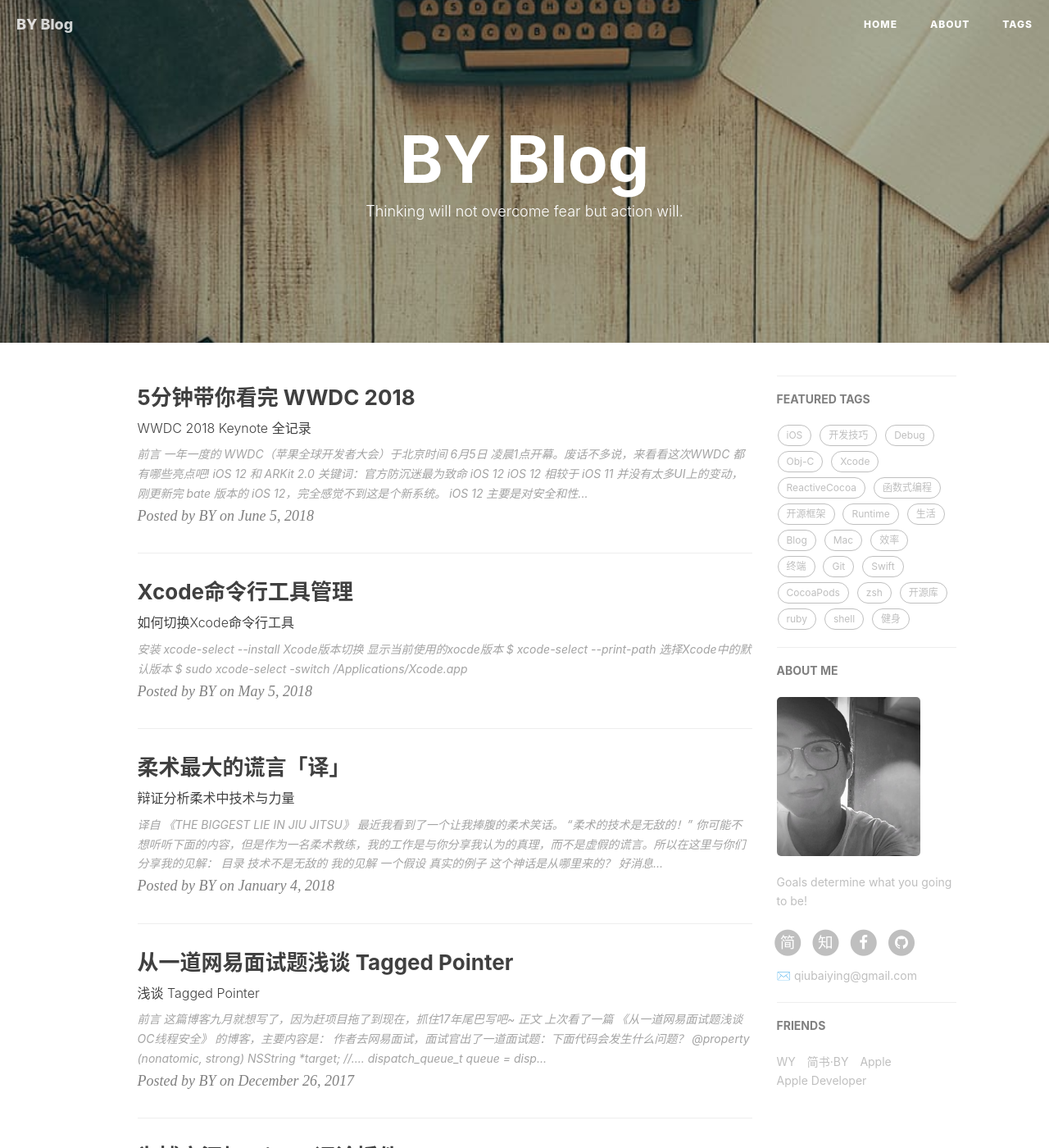
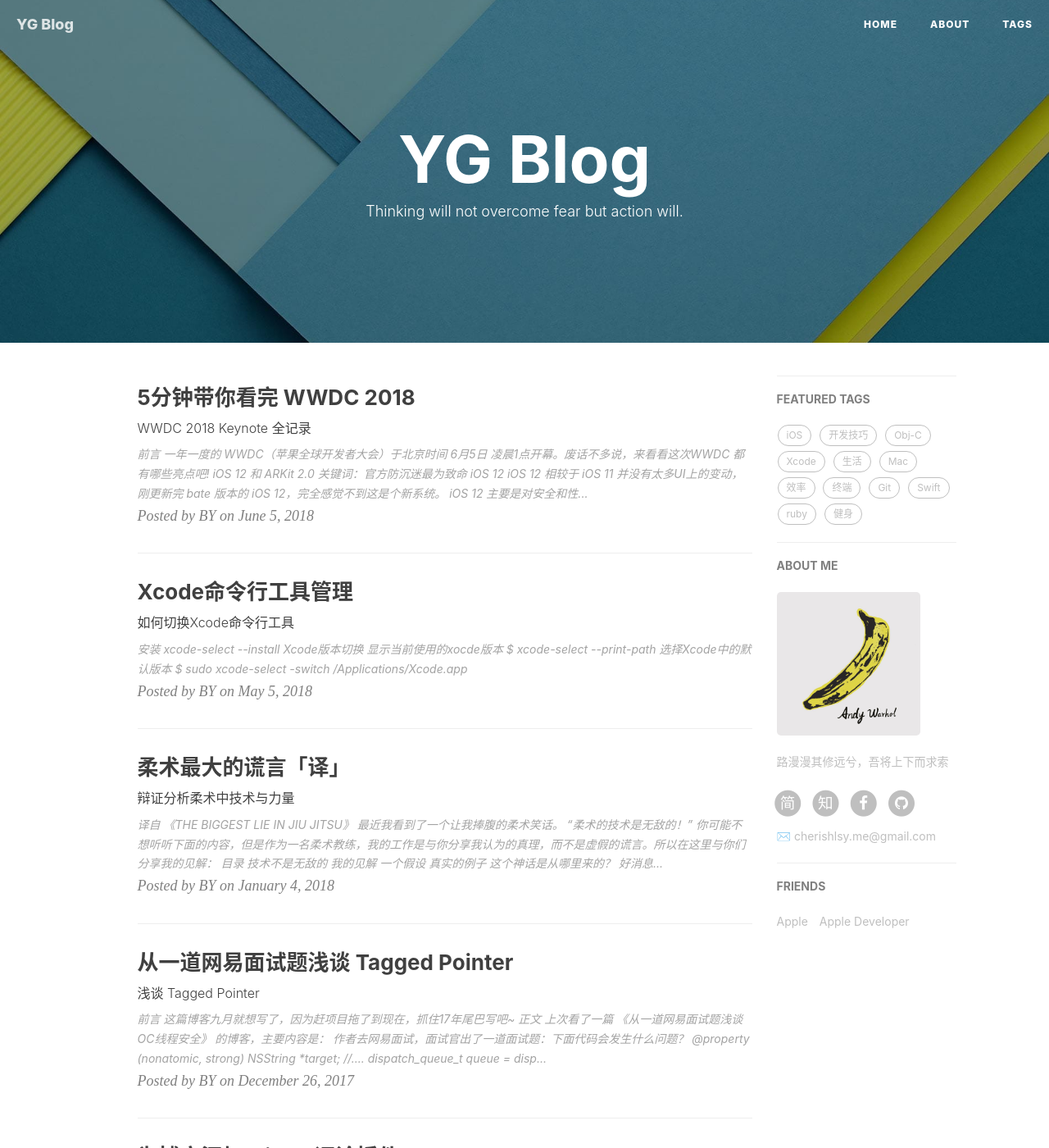
Before and after one commit to CNS1mple/new_CNS1mple.github.io, a Jekyll site: the page built from index.html, in a window 1280 px wide and 1400 px high. Shown: the whole window at 82% size. Built offline with Jekyll 4.4.1, drawn with Linux system fonts in a browser that asks for light colours; nearby versions of some CDN libraries; the list of posts is cut into pages by our own code; comment, search, counter and statistics services are not loaded; some of the changed text lies outside the part shown.

Commit message:
config adjustment

```diff
--- a/_config.yml
+++ b/_config.yml
@@ -1,18 +1,18 @@
 # Site settings
-title: BY Blog
-SEOTitle: 柏荧的博客 | BY Blog
-header-img: img/post-bg-desk.jpg
-email: qiubaiying@gmail.com
-description: "Every failure is leading towards success."
-keyword: "BY, BY Blog, 柏荧的博客, qiubaiying, 邱柏荧, iOS, Apple, iPhone"
-url: "http://qiubaiying.github.io"          # your host, for absolute URL
+title: YG Blog
+SEOTitle: 杨光的博客 | YG Blog
+header-img: img/tag-bg-o.jpg
+email: cherishlsy.me@gmail.com
+description: "千里之行，始于足下。"
+keyword: "YG, YG Blog, 杨光的博客, yangguang, 杨光, Guang Yang, C++, Algorithm"
+url: "http://CNS1mple.github.io"          # your host, for absolute URL
 baseurl: ""      # for example, '/blog' if your blog hosted on 'host/blog'
-github_repo: "https://github.com/qiubaiying/qiubaiying.github.io.git" # you code repository
+github_repo: "https://github.com/CNS1mple/CNS1mple.github.io.git" # you code repository
 
 # Sidebar settings
 sidebar: true                           # whether or not using Sidebar.
-sidebar-about-description: "Goals determine what you going to be!"
-sidebar-avatar: /img/about-BY-gentle.jpg      # use absolute URL, seeing it's used in both `/` and `/about/`
+sidebar-about-description: "路漫漫其修远兮，吾将上下而求索"
+sidebar-avatar: /img/me.jpg      # use absolute URL, seeing it's used in both `/` and `/about/`
 
 
 
@@ -64,9 +64,9 @@ gitalk:
   enable: true    #是否开启Gitalk评论
   clientID: f2c84e7629bb1446c1a4                            #生成的clientID
   clientSecret: ca6d6139d1e1b8c43f8b2e19492ddcac8b322d0d    #生成的clientSecret
-  repo: qiubaiying.github.io    #仓库名称
-  owner: qiubaiying    #github用户名
-  admin: qiubaiying
+  repo: CNS1mple.github.io    #仓库名称
+  owner: CNS1mple    #github用户名
+  admin: CNS1mple
   distractionFreeMode: true #是否启用类似FB的阴影遮罩
 
 
@@ -78,7 +78,7 @@ ba_track_id: b50bf2b12b5338a1845e33832976fd68
 
 # Google Analytics
 ga_track_id: 'UA-90855596-1'            # Format: UA-xxxxxx-xx
-ga_domain: qiubaiying.top               # 默认的是 auto, 这里我是自定义了的域名，你如果没有自己的域名，需要改成auto
+ga_domain: ygblogs.com              # 默认的是 auto, 这里我是自定义了的域名，你如果没有自己的域名，需要改成auto
 
 
 
@@ -86,7 +86,7 @@ ga_domain: qiubaiying.top               # 默认的是 auto, 这里我是自定
 
 # Featured Tags
 featured-tags: true                     # 是否使用首页标签
-featured-condition-size: 1              # 相同标签数量大于这个数，才会出现在首页
+featured-condition-size: 2              # 相同标签数量大于这个数，才会出现在首页
 
 
 
@@ -99,12 +99,6 @@ service-worker: true
 # Friends
 friends: [
     {
-        title: "WY",
-        href: "http://zhengwuyang.com"
-    },{
-        title: "简书·BY",
-        href: "http://www.jianshu.com/u/e71990ada2fd"
-    },{
         title: "Apple",
         href: "https://apple.com"
     },{
```
Also changed, not shown: img/about-BY-gentle.jpg (deleted), img/me.jpg (added).
